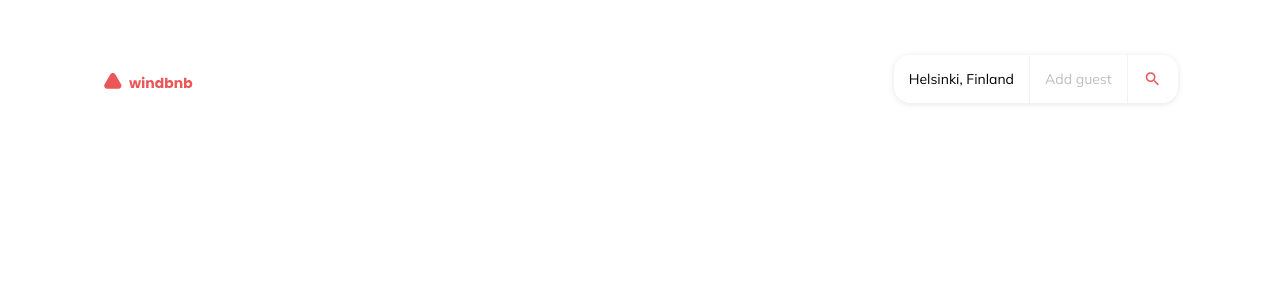
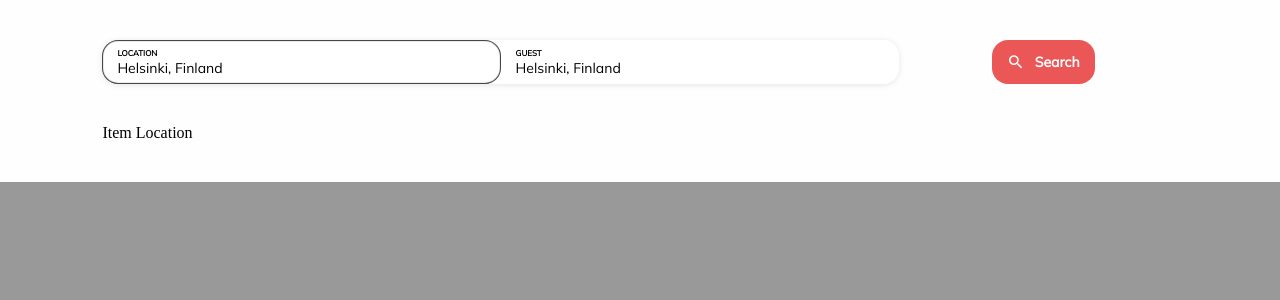
Before and after one commit to ralphZero/Windbnb, a React (Create React App) app: page / in a window 1280 px wide. Shown: the top 300 px of the page. Built offline with nearby package versions, Linux system fonts and the light colour scheme.

Commit message:
implementing modal

```diff
--- a/src/components/MenuModal.js
+++ b/src/components/MenuModal.js
@@ -1,10 +1,46 @@
 import React, { Component } from 'react'
+import styles from './MenuModal.module.css';
+import ModalButtonBar from './ModalButtonbar';
 
 class MenuModal extends Component {
+    state = {
+        active : 1
+    }
+
+    onActiveChange = (e) => {
+        const key = e.currentTarget.dataset.key;
+        this.setState({
+            active : parseInt(key)
+        })
+    }
+
     render() {
         return (
-            <div>
+            <div className={styles.modal}>
+                <div className={styles.modalContent}>
+                    <div className={styles.modalBlockOne}>
+                        <ModalButtonBar active={this.state.active} onClick={this.onActiveChange}/>
+                        {this.state.active === 1 ? (
+                            <div className={styles.modalList}>
+                                <div>Item Location</div>
+                                <div></div>
+                            </div>
 
+                        ) : (
+                            <div className={styles.modalList}>
+                                <div></div>
+                                <div>Item Guest</div>
+                            </div>
+
+                        )}
+                    </div>
+                    <div className={styles.modalBlockTwo}>
+                        <button className={styles.btnSearch}>
+                            <span className='material-icons' style={{fontSize : 18}}>search</span>
+                            <span style={{fontSize : 14}}>Search</span>
+                        </button>
+                    </div>
+                </div>
             </div>
         )
     }
--- /dev/null
+++ b/src/components/MenuModal.module.css
@@ -0,0 +1,91 @@
+.modal{
+    display: block;
+    position: fixed;
+    z-index: 1;
+    left: 0;
+    top: 0;
+    width: 100%;
+    height: 100%;
+    overflow: auto;
+    background-color: rgba(0,0,0,0.4);
+}
+
+.modalContent{
+    background-color: #fefefe;
+    padding: 5vh 8%;
+    width: 100%;
+    display: flex;
+    gap: 10px;
+}
+
+.modalBlockOne{
+    display: flex;
+    flex-direction: column;
+    flex-grow: 1;
+}
+
+.modalButtons{
+    display: flex;
+    border-radius: 16px;
+    box-shadow: 0px 1px 6px rgba(0, 0, 0, 0.1);
+}
+
+.button{
+    width: 50%;
+    display: flex;
+    flex-direction: column;
+    justify-content: center;
+    font-family: 'Mulish';
+    gap: 1px;
+    padding: 5px 15px;
+    height: 44px;
+    border: none;
+    background-color: #ffffff;
+}
+.buttonTitle{
+    font-size: 8px;
+    font-weight: 800;
+}
+
+.buttonSubtitle{
+    font-size: 14px;
+    font-weight: 400;
+}
+
+.buttonLocation{
+    border-radius: 16px 0 0 16px;
+}
+
+.button:focus, .active{
+    outline: none;
+    box-shadow: inset 0 0 1px 1px #333333;
+    border-radius: 16px !important;
+}
+
+.buttonGuest{
+    border-radius: 0 16px 16px 0;
+}
+.modalBlockTwo{
+    width: 25%;
+    display: flex;
+    justify-content: center;
+}
+.btnSearch{
+    display: flex;
+    align-items: center;
+    gap: 10px;
+    height: 44px;
+    padding: 0 15px;
+    border-radius: 16px;
+    border: none;
+    background-color: #EB5757;
+    color: #ffffff;
+    font-family: 'Mulish', sans-serif;
+    font-weight: 800;
+}
+/*Modal List*/
+.modalList{
+    display: grid;
+    grid-template-columns: repeat(2, 1fr);
+    margin-top: 5vh;
+}
--- /dev/null
+++ b/src/components/ModalButtonbar.js
@@ -0,0 +1,32 @@
+import styles from './MenuModal.module.css'
+
+const ModalButtonBar = ({active, onClick}) => {
+
+    return (
+        active === 1 ? (
+            <div className={styles.modalButtons}>
+                <button data-key='1' onClick={(e)=>onClick(e)} className={styles.button+' '+styles.buttonLocation+' '+styles.active}>
+                    <div className={styles.buttonTitle}>LOCATION</div>
+                    <div className={styles.buttonSubtitle}>Helsinki, Finland</div>
+                </button>
+                <button data-key='2' onClick={(e)=>onClick(e)} className={styles.button+' '+styles.buttonGuest}>
+                    <div className={styles.buttonTitle}>GUEST</div>
+                    <div className={styles.buttonSubtitle}>Helsinki, Finland</div>
+                </button>
+            </div>
+        ) : (
+            <div className={styles.modalButtons}>
+                <button  data-key='1' onClick={(e)=>onClick(e)} className={styles.button+' '+styles.buttonLocation}>
+                    <div className={styles.buttonTitle}>LOCATION</div>
+                    <div className={styles.buttonSubtitle}>Helsinki, Finland</div>
+                </button>
+                <button  data-key='2' onClick={(e)=>onClick(e)} className={styles.button+' '+styles.buttonGuest+' '+styles.active}>
+                    <div className={styles.buttonTitle}>GUEST</div>
+                    <div className={styles.buttonSubtitle}>Helsinki, Finland</div>
+                </button>
+            </div>
+        )
+
+    )
+}
+export default ModalButtonBar
--- a/src/components/Navbar.js
+++ b/src/components/Navbar.js
@@ -1,12 +1,17 @@
 import { Component } from 'react'
 import Logo from '../assets/logo.svg'
+import MenuModal from './MenuModal'
 import styles from './Navbar.module.css'
 import NavButton from './NavButton'
 
 class Navbar extends Component {
+    state = {
+        modalActive : 1
+    }
 
     handleModalOpen = (type) => {
         console.log('You have clicked on '+type);
+
     }
 
     render(){
@@ -14,6 +19,7 @@ class Navbar extends Component {
             <nav className={styles.navbar}>
                 <img src={Logo} alt="Windbnb"/>
                 <NavButton onOpen={this.handleModalOpen} />
+                <MenuModal />
             </nav>
         )
     }
```
Also changed, not shown: 1 other file (tests, documents, lock files or other folders).
